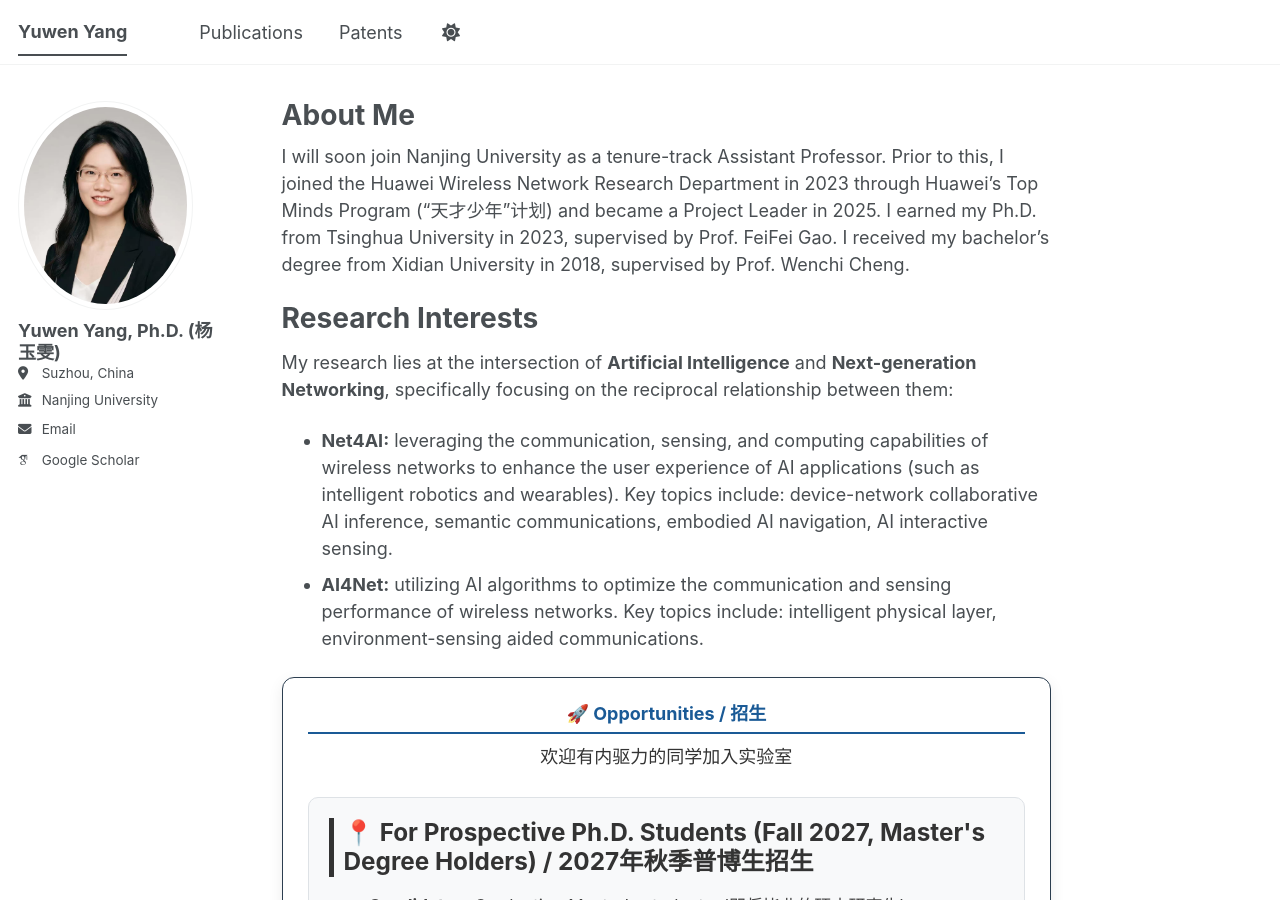
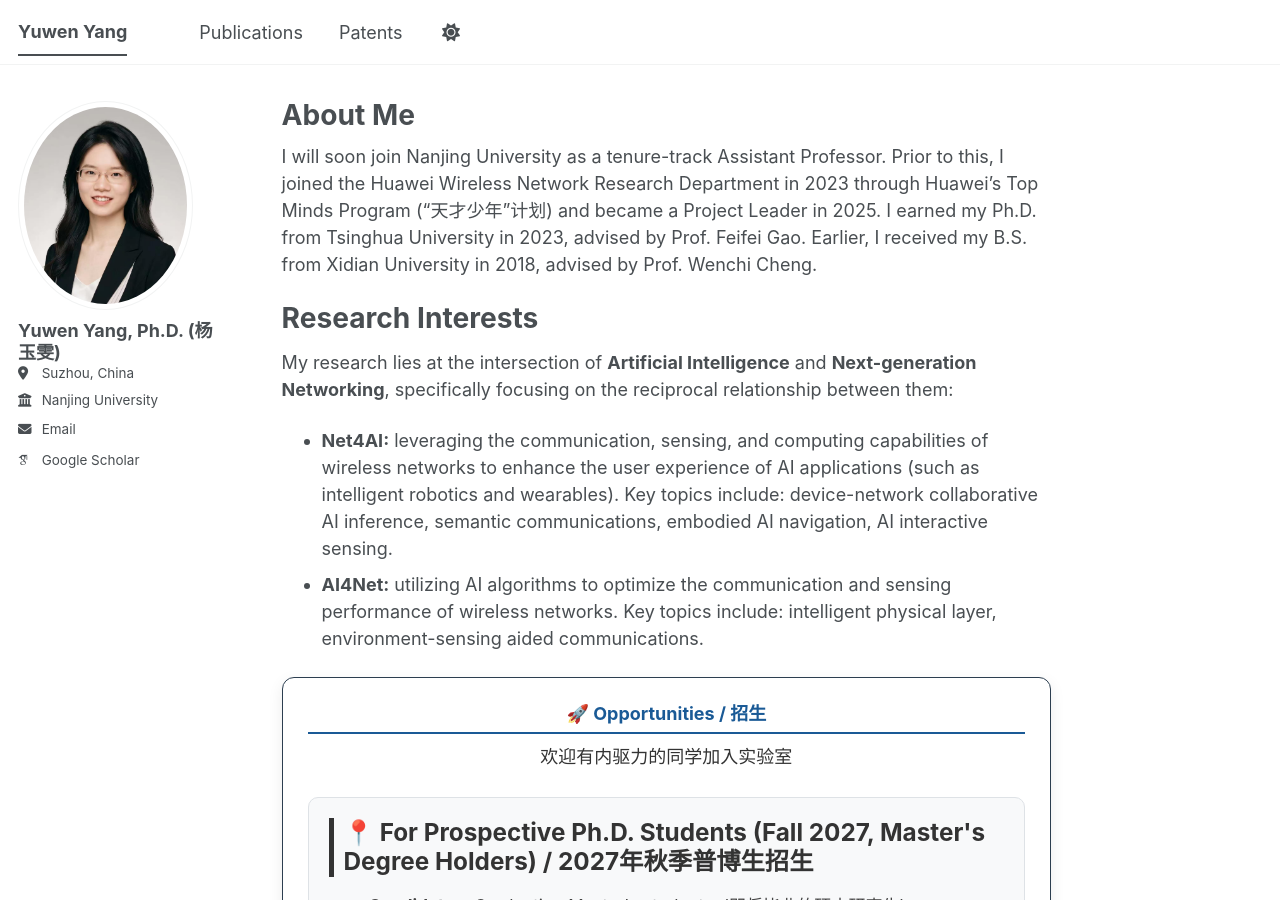
Before and after one commit to yangyuwenyang/yangyuwenyang.github.io, a Jekyll site: the page built from _pages/about.md, in a window 1280 px wide and 900 px high. Built offline with Jekyll 4.4.1, drawn with Linux system fonts in a browser that asks for light colours; some web fonts are replaced; a script bundle is joined from its source files by our own code; library files that are not in the unit come from our copies.

Commit message:
Update about.md

```diff
--- a/_pages/about.md
+++ b/_pages/about.md
@@ -7,7 +7,7 @@ redirect_from:
   - /about.html
 ---
 I will soon join Nanjing University as a tenure-track Assistant Professor. Prior to this, I joined the Huawei Wireless Network Research Department in 2023 through Huawei’s Top Minds Program (“天才少年”计划) and became a Project Leader in 2025.
-I earned my Ph.D. from Tsinghua University in 2023, supervised by Prof. FeiFei Gao. I received my bachelor's degree from Xidian University in 2018, supervised by Prof. Wenchi Cheng.
+I earned my Ph.D. from Tsinghua University in 2023, advised by Prof. Feifei Gao. Earlier, I received my B.S. from Xidian University in 2018, advised by Prof. Wenchi Cheng.
 
 
 Research Interests
```
